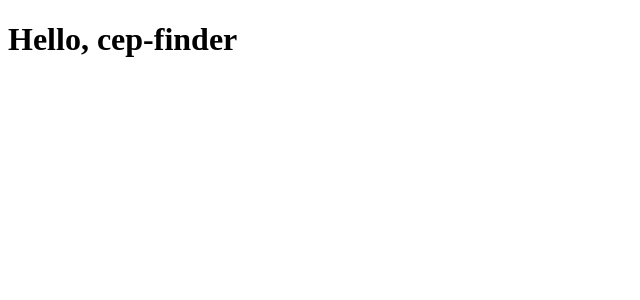
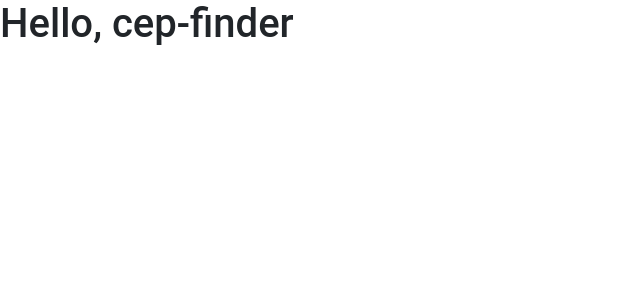
Before and after one commit to raloliver/cep-finder, an Angular app: page / in a window 1280 px wide. Shown: the top 300 px of the page, without its empty margins (0-640 px from the left). Built offline with nearby package versions, Linux system fonts and the light colour scheme.

Commit message:
feat: add bootstrap and sass files

```diff
--- a/package.json
+++ b/package.json
@@ -19,6 +19,7 @@
     "@angular/forms": "^22.2.0",
     "@angular/platform-browser": "^22.2.0",
     "@angular/router": "^22.2.0",
+    "bootstrap": "^5.3.8",
     "rxjs": "~7.8.0",
     "tslib": "^2.3.0"
   },
--- a/src/styles.scss
+++ b/src/styles.scss
@@ -1 +1 @@
-/* You can add global styles to this file, and also import other style files */
+@use 'styles/bootstrap';
--- /dev/null
+++ b/src/styles/_bootstrap.scss
@@ -0,0 +1,25 @@
+@use 'variables' as tokens;
+
+$primary: tokens.$color-brand;
+$font-family-sans-serif:
+  'Roboto',
+  system-ui,
+  -apple-system,
+  'Segoe UI',
+  sans-serif;
+$enable-smooth-scroll: false;
+
+@import 'bootstrap/scss/functions';
+@import 'bootstrap/scss/variables';
+@import 'bootstrap/scss/variables-dark';
+@import 'bootstrap/scss/maps';
+@import 'bootstrap/scss/mixins';
+@import 'bootstrap/scss/utilities';
+@import 'bootstrap/scss/root';
+@import 'bootstrap/scss/reboot';
+@import 'bootstrap/scss/type';
+@import 'bootstrap/scss/images';
+@import 'bootstrap/scss/containers';
+@import 'bootstrap/scss/grid';
+@import 'bootstrap/scss/helpers';
+@import 'bootstrap/scss/utilities/api';
--- /dev/null
+++ b/src/styles/_variables.scss
@@ -0,0 +1,6 @@
+@use 'sass:color';
+
+$color-brand: #132745;
+$color-button: #d7dbdd;
+$color-button-hover: color.adjust($color-button, $lightness: -6%);
+$transition-base: 200ms ease-in-out;
```
Also changed, not shown: src/assets/logo.svg (added), 1 other file (tests, documents, lock files or other folders).
